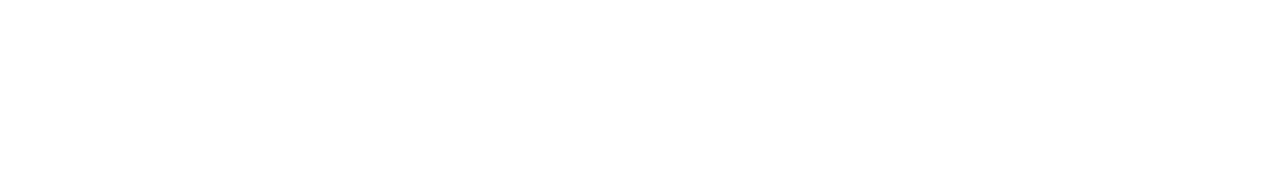
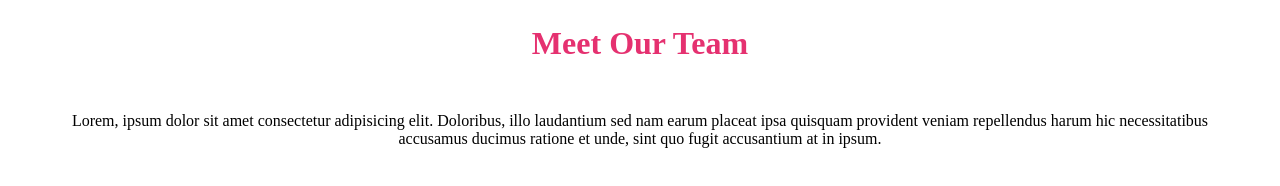
Before and after one commit to IIODERII/html-css-float-cards, a plain HTML site: page index.html in a window 1280 px wide. Drawn offline with Linux system fonts and the light colour scheme.

Commit message:
header completed

```diff
--- a/css/style.css
+++ b/css/style.css
@@ -25,10 +25,18 @@
 body{
     margin: 0 auto;
     font-size: 16px;
+    max-width: 1200px;
 }
 
 /* header */
 
+header{
+    text-align: center;
+}
 
+h1{
+    color: var(--color-title);
+    margin: 25px 0 50px 0;
+}
 
 /* main */
--- a/index.html
+++ b/index.html
@@ -10,10 +10,10 @@
     <div class="wrapper">
         <header>
             <h1>
-
+                Meet Our Team
             </h1>
             <p>
-
+                Lorem, ipsum dolor sit amet consectetur adipisicing elit. Doloribus, illo laudantium sed nam earum placeat ipsa quisquam provident veniam repellendus harum hic necessitatibus accusamus ducimus ratione et unde, sint quo fugit accusantium at in ipsum.
             </p>
         </header>
 
```
